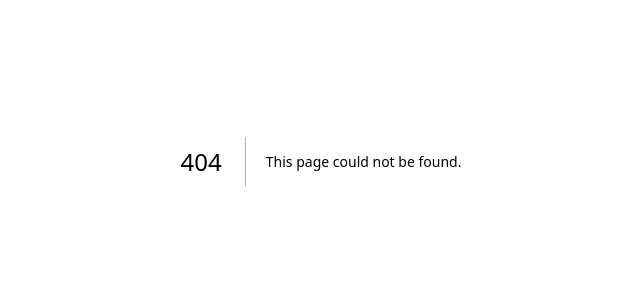
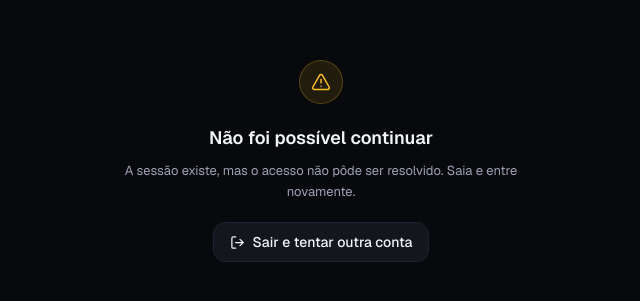
Before and after one commit to CoimbraJP/PORTIFOLIOTRACKER, a Next.js app: page /auth/erro in a window 1280 px wide. Before the commit this address had no page. Shown: the part 239-540 px from the top of the page, without its empty margins (319-959 px from the left). Built offline with nearby package versions, Linux system fonts and the light colour scheme.

Commit message:
teste j2

```diff
--- a/middleware.ts
+++ b/middleware.ts
@@ -13,10 +13,24 @@ const PUBLIC_ROUTES = ['/login', '/auth/callback', '/auth/erro']
 export async function middleware(request: NextRequest) {
   let response = NextResponse.next({ request })
 
-  const supabase = createServerClient(
-    process.env.NEXT_PUBLIC_SUPABASE_URL!,
-    process.env.NEXT_PUBLIC_SUPABASE_ANON_KEY!,
-    {
+  const url = process.env.NEXT_PUBLIC_SUPABASE_URL
+  const anonKey = process.env.NEXT_PUBLIC_SUPABASE_ANON_KEY
+
+  // Falta de configuração precisa DIZER o que falta.
+  //
+  // Sem esta guarda, `createServerClient(undefined, undefined)` lança dentro do
+  // middleware e a plataforma responde `MIDDLEWARE_INVOCATION_FAILED` — um erro
+  // que não aponta para lugar nenhum e manda o desenvolvedor procurar bug no
+  // código quando o problema é uma variável ausente no painel.
+  if (!url || !anonKey) {
+    return new NextResponse(
+      'Configuração ausente: defina NEXT_PUBLIC_SUPABASE_URL e ' +
+        'NEXT_PUBLIC_SUPABASE_ANON_KEY nas variáveis de ambiente e refaça o deploy.',
+      { status: 503, headers: { 'content-type': 'text/plain; charset=utf-8' } },
+    )
+  }
+
+  const supabase = createServerClient(url, anonKey, {
     cookies: {
       getAll() {
         return request.cookies.getAll()
@@ -31,8 +45,7 @@ export async function middleware(request: NextRequest) {
         }
       },
     },
-    },
-  )
+  })
 
   // getUser valida o token contra o servidor de auth. Não trocar por
   // getSession: ele apenas lê o cookie, que é dado vindo do cliente.
--- a/src/app/api/jobs/[job]/route.ts
+++ b/src/app/api/jobs/[job]/route.ts
@@ -31,6 +31,24 @@ export async function POST(
   request: NextRequest,
   { params }: { params: Promise<{ job: string }> },
 ) {
+  return executar(request, params)
+}
+
+/**
+ * O cron da Vercel dispara GET, não POST.
+ *
+ * Mesma função, mesma verificação de segredo. Aceitar só POST faria o cron
+ * responder 405 todo dia em silêncio — e o sintoma seria o patrimônio parar de
+ * atualizar sozinho, sem nenhum erro visível.
+ */
+export async function GET(
+  request: NextRequest,
+  { params }: { params: Promise<{ job: string }> },
+) {
+  return executar(request, params)
+}
+
+async function executar(request: NextRequest, params: Promise<{ job: string }>) {
   const secret = process.env.JOBS_SECRET
 
   if (!secret) {
--- a/src/app/auth/callback/route.ts
+++ b/src/app/auth/callback/route.ts
@@ -1,5 +1,5 @@
+import { createServerClient } from '@supabase/ssr'
 import { NextResponse, type NextRequest } from 'next/server'
-import { createSupabaseServerClient } from '@/server/auth/supabase'
 
 /**
  * Troca o código do OAuth pela sessão.
@@ -7,6 +7,13 @@ import { createSupabaseServerClient } from '@/server/auth/supabase'
  * O Google devolve o usuário aqui com um `code` de uso único; esta rota o
  * converte em sessão e grava os cookies. É Route Handler, e não página, porque
  * precisa escrever cookie — Server Component não escreve.
+ *
+ * Os cookies são gravados DIRETAMENTE na resposta de redirect, e não no
+ * `cookies()` do Next. A diferença importa: quando se escreve no `cookies()` e
+ * depois se devolve uma resposta criada à parte, os `Set-Cookie` podem não
+ * viajar junto. O sintoma é cruel de diagnosticar — o login "funciona", o
+ * navegador segue para a home sem sessão, o middleware não vê usuário e devolve
+ * para a tela de login, como se nada tivesse acontecido.
  */
 export async function GET(request: NextRequest) {
   const { searchParams, origin } = new URL(request.url)
@@ -22,16 +29,38 @@ export async function GET(request: NextRequest) {
     return NextResponse.redirect(`${origin}/login?erro=codigo-ausente`)
   }
 
-  const supabase = await createSupabaseServerClient()
+  const url = process.env.NEXT_PUBLIC_SUPABASE_URL
+  const anonKey = process.env.NEXT_PUBLIC_SUPABASE_ANON_KEY
+
+  if (!url || !anonKey) {
+    return NextResponse.redirect(`${origin}/login?erro=configuracao-ausente`)
+  }
+
+  // Destino só pode ser caminho interno: aceitar URL absoluta abriria redirect
+  // aberto, que é vetor clássico de phishing.
+  const safeNext = next.startsWith('/') && !next.startsWith('//') ? next : '/'
+
+  // A resposta nasce ANTES da troca, para receber os cookies da sessão.
+  const response = NextResponse.redirect(`${origin}${safeNext}`)
+
+  const supabase = createServerClient(url, anonKey, {
+    cookies: {
+      getAll() {
+        return request.cookies.getAll()
+      },
+      setAll(cookiesToSet) {
+        for (const { name, value, options } of cookiesToSet) {
+          response.cookies.set(name, value, options)
+        }
+      },
+    },
+  })
+
   const { error } = await supabase.auth.exchangeCodeForSession(code)
 
   if (error) {
     return NextResponse.redirect(`${origin}/login?erro=${encodeURIComponent(error.message)}`)
   }
 
-  // Destino só pode ser caminho interno: aceitar URL absoluta abriria redirect
-  // aberto, que é vetor clássico de phishing.
-  const safeNext = next.startsWith('/') && !next.startsWith('//') ? next : '/'
-
-  return NextResponse.redirect(`${origin}${safeNext}`)
+  return response
 }
--- /dev/null
+++ b/src/app/auth/erro/page.tsx
@@ -0,0 +1,47 @@
+import { AlertTriangle } from 'lucide-react'
+import { SignOutButton } from './sign-out-button'
+
+const MOTIVOS: Record<string, { titulo: string; texto: string }> = {
+  'sem-tenant': {
+    titulo: 'Conta autenticada, mas sem carteira',
+    texto:
+      'Você entrou pelo Google, mas nenhuma carteira foi criada para esta conta. Isso acontece quando o gatilho de cadastro do banco não rodou. Saia e entre de novo; se persistir, é preciso reaplicar as policies no banco.',
+  },
+}
+
+/**
+ * Onde o usuário autenticado sem tenant aterrissa.
+ *
+ * Esta rota existe para quebrar um laço: `requireTenant` mandava para `/login`,
+ * e o middleware, vendo um usuário logado em `/login`, mandava de volta para
+ * `/`. O navegador ia e voltava até desistir, e o sintoma era "o login não faz
+ * nada" — sem nenhuma pista do motivo real.
+ *
+ * `/auth/erro` é rota pública no middleware, então nada a redireciona.
+ */
+export default async function AuthErrorPage({
+  searchParams,
+}: {
+  searchParams: Promise<{ motivo?: string }>
+}) {
+  const { motivo } = await searchParams
+  const info = MOTIVOS[motivo ?? ''] ?? {
+    titulo: 'Não foi possível continuar',
+    texto: 'A sessão existe, mas o acesso não pôde ser resolvido. Saia e entre novamente.',
+  }
+
+  return (
+    <main className="mx-auto flex min-h-dvh max-w-md flex-col items-center justify-center gap-5 px-6 text-center">
+      <span className="flex size-11 items-center justify-center rounded-full border border-warning/25 bg-warning/10 text-warning">
+        <AlertTriangle size={20} strokeWidth={1.8} />
+      </span>
+
+      <div>
+        <h1 className="text-lg font-semibold text-fg">{info.titulo}</h1>
+        <p className="mt-2 text-[0.8125rem] leading-relaxed text-fg-muted">{info.texto}</p>
+      </div>
+
+      <SignOutButton />
+    </main>
+  )
+}
--- /dev/null
+++ b/src/app/auth/erro/sign-out-button.tsx
@@ -0,0 +1,28 @@
+'use client'
+
+import { useTransition } from 'react'
+import { LogOut } from 'lucide-react'
+import { Button } from '@/components/ui/button'
+import { signOut } from '@/server/actions/auth'
+
+/**
+ * Sair daqui é a única ação possível.
+ *
+ * Sem ela o usuário fica preso: a sessão é válida, então o middleware não deixa
+ * voltar ao login, e não há nada no app para ver. Trocar de conta exige
+ * derrubar a sessão primeiro.
+ */
+export function SignOutButton() {
+  const [pending, startTransition] = useTransition()
+
+  return (
+    <Button
+      variant="secondary"
+      onClick={() => startTransition(async () => void (await signOut()))}
+      disabled={pending}
+    >
+      <LogOut size={15} strokeWidth={2} />
+      {pending ? 'Saindo…' : 'Sair e tentar outra conta'}
+    </Button>
+  )
+}
--- a/src/server/auth/session.ts
+++ b/src/server/auth/session.ts
@@ -67,9 +67,19 @@ export const getTenantContext = cache(async (): Promise<TenantContext | null> =>
   }
 })
 
-/** Versão que interrompe o render e manda para o login. Use nas páginas. */
+/**
+ * Versão que interrompe o render. Use nas páginas.
+ *
+ * Sem usuário vai para o login. COM usuário mas sem tenant vai para
+ * `/auth/erro` — nunca para o login, porque o middleware devolveria um usuário
+ * logado de `/login` para `/`, que cairia aqui de novo. O laço deixava a tela
+ * piscando entre as duas rotas até o navegador desistir, e o sintoma era "o
+ * login não faz nada", sem pista alguma do motivo.
+ */
 export async function requireTenant(): Promise<TenantContext> {
   const context = await getTenantContext()
-  if (!context) redirect('/login')
-  return context
+  if (context) return context
+
+  const user = await getSessionUser()
+  redirect(user ? '/auth/erro?motivo=sem-tenant' : '/login')
 }
```
Also changed, not shown: vercel.json (added). Lines whose indentation alone changed are shown as unchanged.
